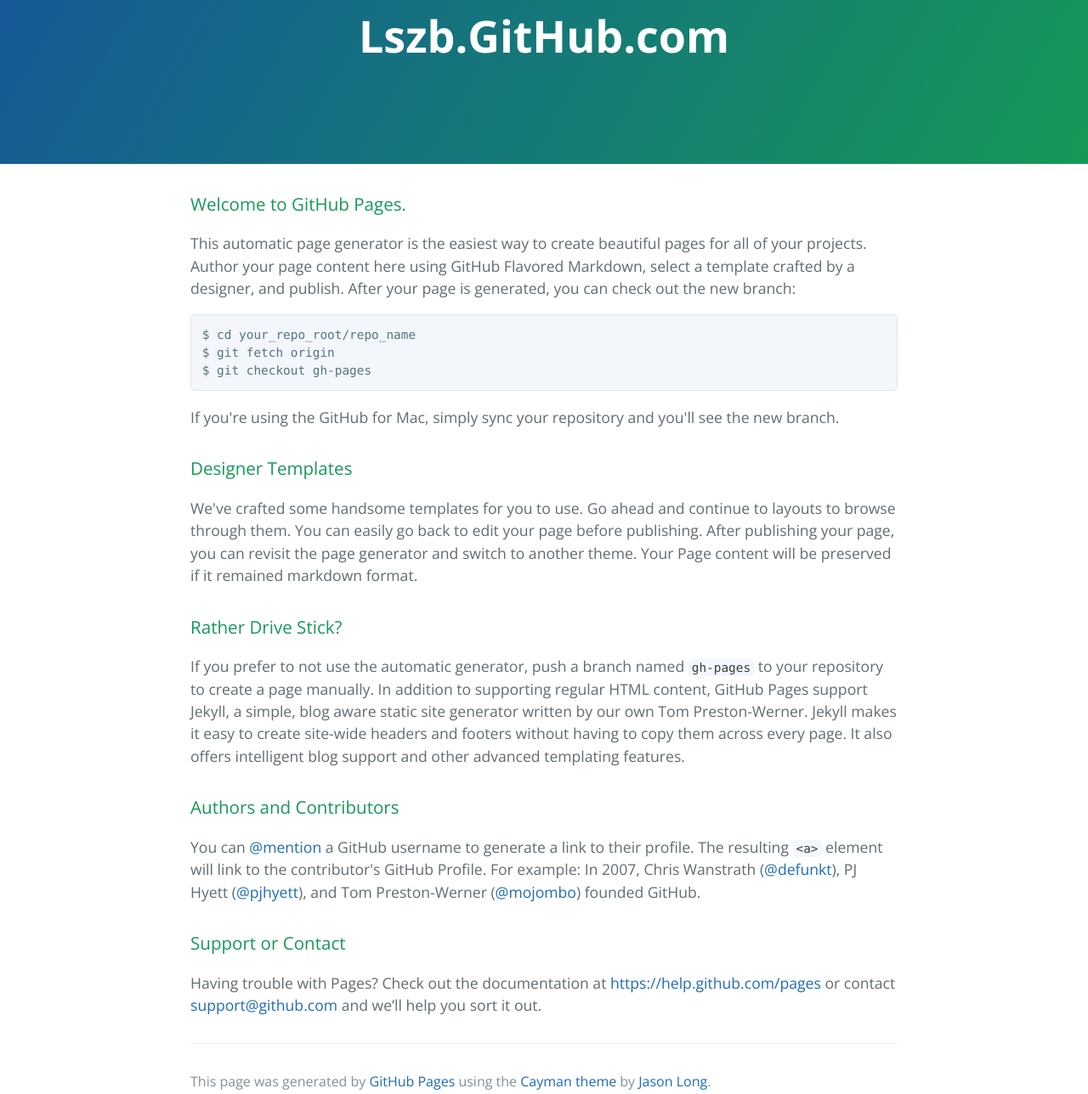
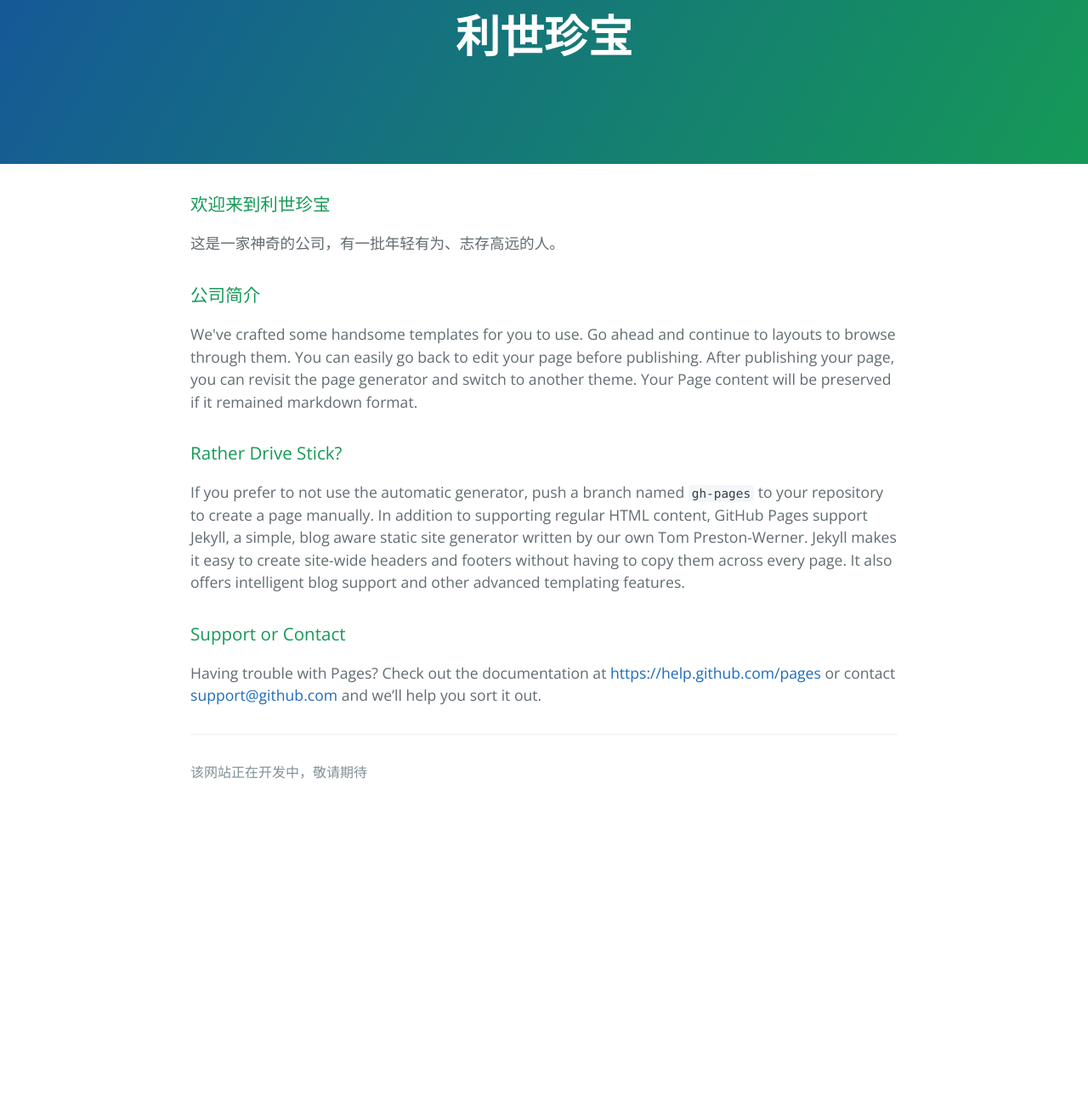
Before and after one commit to lszb/lszb.github.com, a plain HTML site: page index.html in a window 1280 px wide. Shown: the part 77-1365 px from the top of the page at 85% size. After the commit the page ends 1030 px from the top, so only its background shows below. Drawn offline with nearby package versions, Linux system fonts and the light colour scheme.

Commit message:
Update index.html
修改主页面的一些文字

```diff
--- a/index.html
+++ b/index.html
@@ -2,7 +2,7 @@
 <html lang="en-us">
   <head>
     <meta charset="UTF-8">
-    <title>Lszb.GitHub.com by lszb</title>
+    <title>利世珍宝</title>
     <meta name="viewport" content="width=device-width, initial-scale=1">
     <link rel="stylesheet" type="text/css" href="stylesheets/normalize.css" media="screen">
     <link href='http://fonts.googleapis.com/css?family=Open+Sans:400,700' rel='stylesheet' type='text/css'>
@@ -11,25 +11,18 @@
   </head>
   <body>
     <section class="page-header">
-      <h1 class="project-name">Lszb.GitHub.com</h1>
+      <h1 class="project-name">利世珍宝</h1>
       <h2 class="project-tagline"></h2>
     </section>
 
     <section class="main-content">
       <h3>
-<a id="welcome-to-github-pages" class="anchor" href="#welcome-to-github-pages" aria-hidden="true"><span class="octicon octicon-link"></span></a>Welcome to GitHub Pages.</h3>
+<a id="welcome-to-pages" class="anchor" href="#welcome-to-pages" aria-hidden="true"><span class="octicon octicon-link"></span></a>欢迎来到利世珍宝</h3>
 
-<p>This automatic page generator is the easiest way to create beautiful pages for all of your projects. Author your page content here using GitHub Flavored Markdown, select a template crafted by a designer, and publish. After your page is generated, you can check out the new branch:</p>
-
-<pre><code>$ cd your_repo_root/repo_name
-$ git fetch origin
-$ git checkout gh-pages
-</code></pre>
-
-<p>If you're using the GitHub for Mac, simply sync your repository and you'll see the new branch.</p>
+<p>这是一家神奇的公司，有一批年轻有为、志存高远的人。</p>
 
 <h3>
-<a id="designer-templates" class="anchor" href="#designer-templates" aria-hidden="true"><span class="octicon octicon-link"></span></a>Designer Templates</h3>
+<a id="designer-templates" class="anchor" href="#designer-templates" aria-hidden="true"><span class="octicon octicon-link"></span></a>公司简介</h3>
 
 <p>We've crafted some handsome templates for you to use. Go ahead and continue to layouts to browse through them. You can easily go back to edit your page before publishing. After publishing your page, you can revisit the page generator and switch to another theme. Your Page content will be preserved if it remained markdown format.</p>
 
@@ -39,18 +32,13 @@ $ git checkout gh-pages
 <p>If you prefer to not use the automatic generator, push a branch named <code>gh-pages</code> to your repository to create a page manually. In addition to supporting regular HTML content, GitHub Pages support Jekyll, a simple, blog aware static site generator written by our own Tom Preston-Werner. Jekyll makes it easy to create site-wide headers and footers without having to copy them across every page. It also offers intelligent blog support and other advanced templating features.</p>
 
 <h3>
-<a id="authors-and-contributors" class="anchor" href="#authors-and-contributors" aria-hidden="true"><span class="octicon octicon-link"></span></a>Authors and Contributors</h3>
-
-<p>You can <a href="https://github.com/blog/821" class="user-mention">@mention</a> a GitHub username to generate a link to their profile. The resulting <code>&lt;a&gt;</code> element will link to the contributor's GitHub Profile. For example: In 2007, Chris Wanstrath (<a href="https://github.com/defunkt" class="user-mention">@defunkt</a>), PJ Hyett (<a href="https://github.com/pjhyett" class="user-mention">@pjhyett</a>), and Tom Preston-Werner (<a href="https://github.com/mojombo" class="user-mention">@mojombo</a>) founded GitHub.</p>
-
-<h3>
 <a id="support-or-contact" class="anchor" href="#support-or-contact" aria-hidden="true"><span class="octicon octicon-link"></span></a>Support or Contact</h3>
 
 <p>Having trouble with Pages? Check out the documentation at <a href="https://help.github.com/pages">https://help.github.com/pages</a> or contact <a href="mailto:support@github.com">support@github.com</a> and we’ll help you sort it out.</p>
 
       <footer class="site-footer">
 
-        <span class="site-footer-credits">This page was generated by <a href="https://pages.github.com">GitHub Pages</a> using the <a href="https://github.com/jasonlong/cayman-theme">Cayman theme</a> by <a href="https://twitter.com/jasonlong">Jason Long</a>.</span>
+        <span class="site-footer-credits">该网站正在开发中，敬请期待</span>
       </footer>
 
     </section>
```
